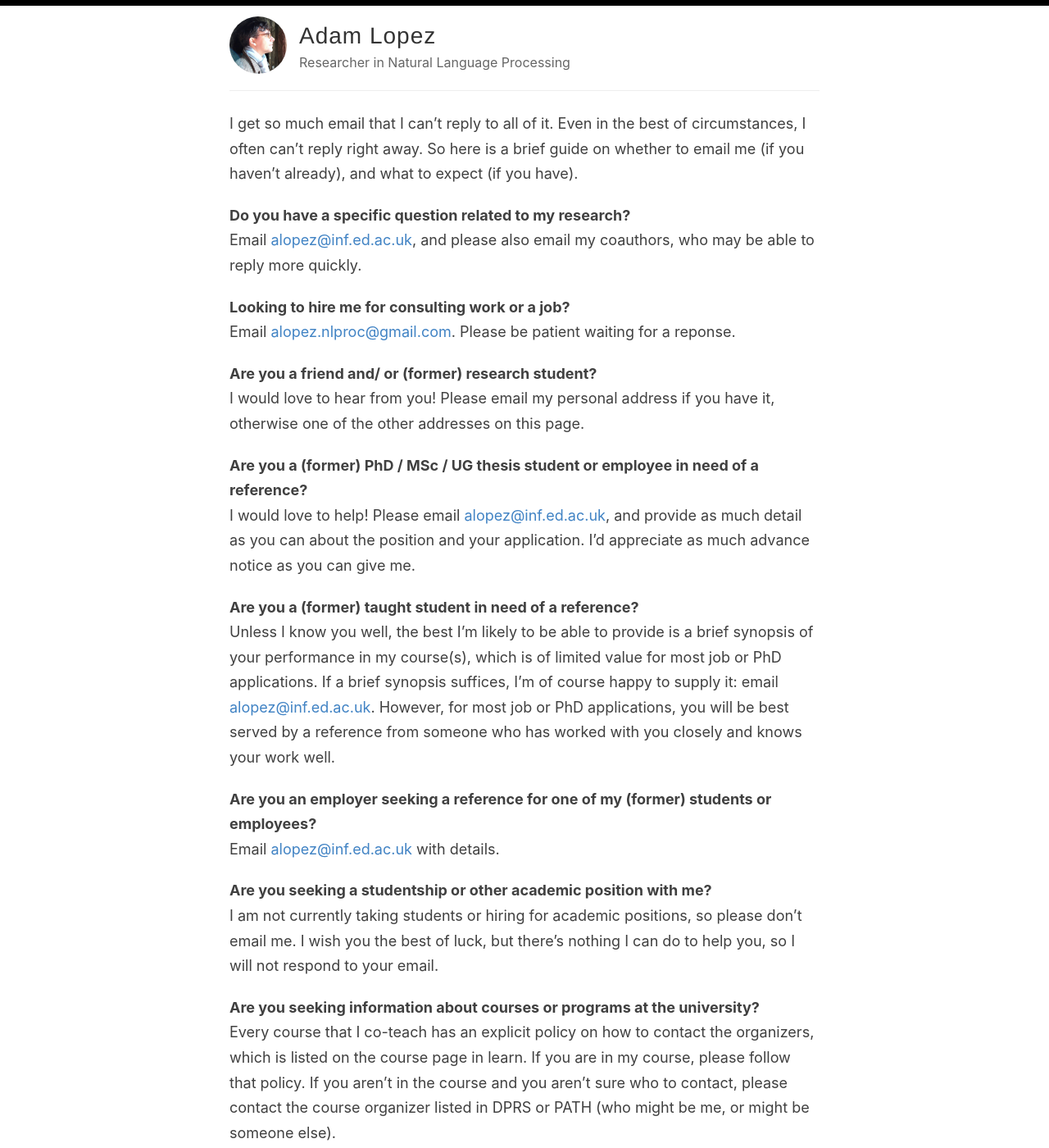
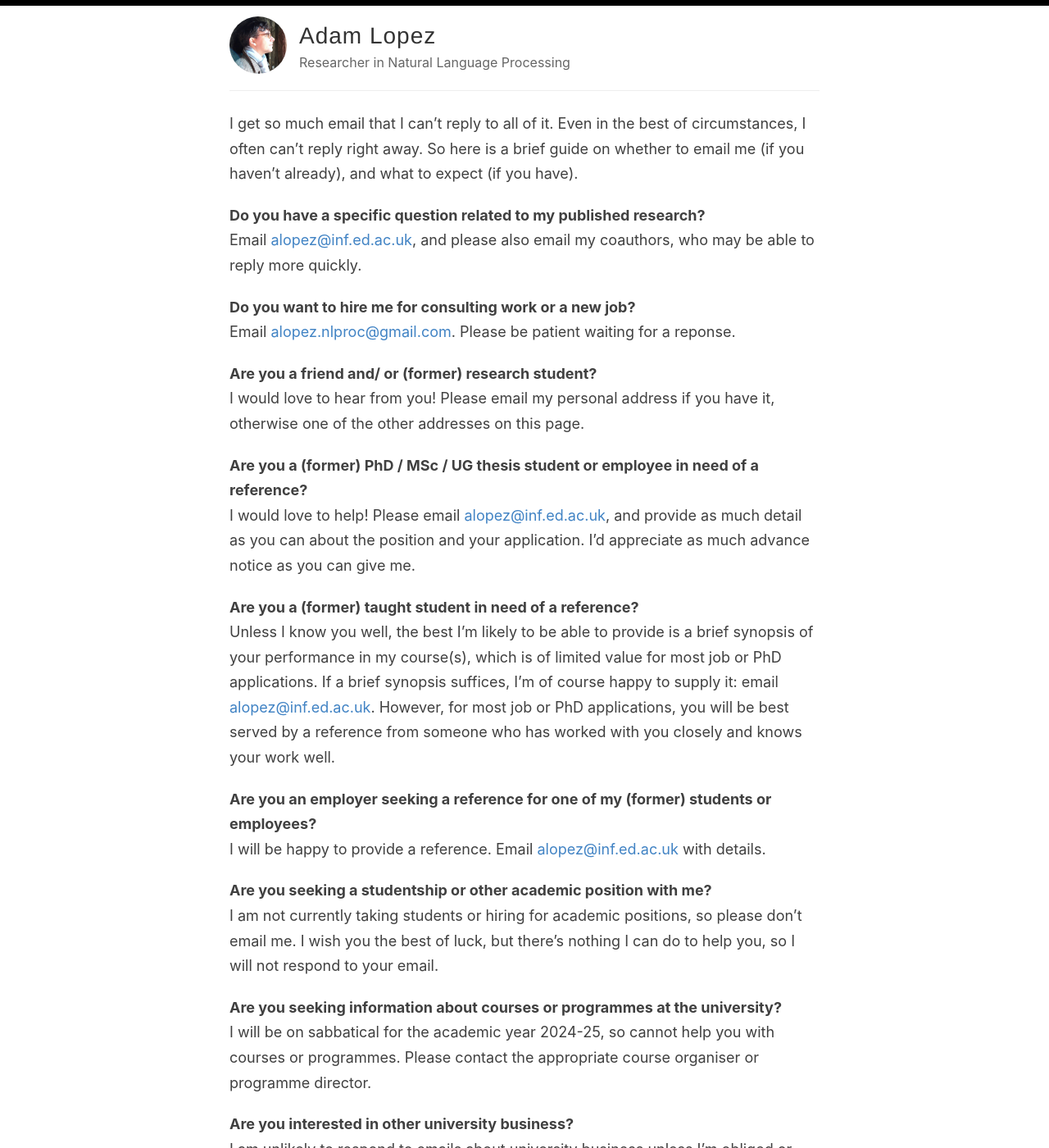
Before and after one commit to alopez/alopez.github.com, a Jekyll site: the page built from email.md, in a window 1280 px wide and 1400 px high. Shown: the whole window at 82% size. Built offline with Jekyll 4.4.1, drawn with Linux system fonts in a browser that asks for light colours; some web fonts are replaced.

Commit message:
Update email.md

```diff
--- a/email.md
+++ b/email.md
@@ -6,11 +6,11 @@
 is a brief guide on whether to email me (if you haven't already), and
 what to expect (if you have).
 
-Do you have a specific question related to my research?
+Do you have a specific question related to my published research?
 : Email <alopez@inf.ed.ac.uk>, and please also email my coauthors, who
   may be able to reply more quickly.
 
-Looking to hire me for consulting work or a job?
+Do you want to hire me for consulting work or a new job?
 : Email <alopez.nlproc@gmail.com>. Please be patient waiting for a reponse.
 
 Are you a friend and/ or (former) research student?
@@ -32,7 +32,7 @@
   closely and knows your work well.
 
 Are you an employer seeking a reference for one of my (former) students or employees?
-: Email <alopez@inf.ed.ac.uk> with details.
+: I will be happy to provide a reference. Email <alopez@inf.ed.ac.uk> with details.
 
 Are you seeking a studentship or other academic position with me?
 : I am not currently taking students or hiring
@@ -40,12 +40,10 @@
   you the best of luck, but there's nothing I can do to help you,
   so I will not respond to your email.
 
-Are you seeking information about courses or programs at the university?
-: Every course that I co-teach has an explicit policy on how to contact
-  the organizers, which is listed on the course page in learn. If you
-  are in my course, please follow that policy. If you aren't in the course
-  and you aren't sure who to contact, please contact the course organizer
-  listed in DPRS or PATH (who might be me, or might be someone else).
+Are you seeking information about courses or programmes at the university?
+: I will be on sabbatical for the academic year 2024-25, so cannot help you
+  with courses or programmes. Please contact the appropriate course organiser
+  or programme director.
 
 Are you interested in other university business?
 : I am unlikely to respond to emails about university business unless I'm
```
